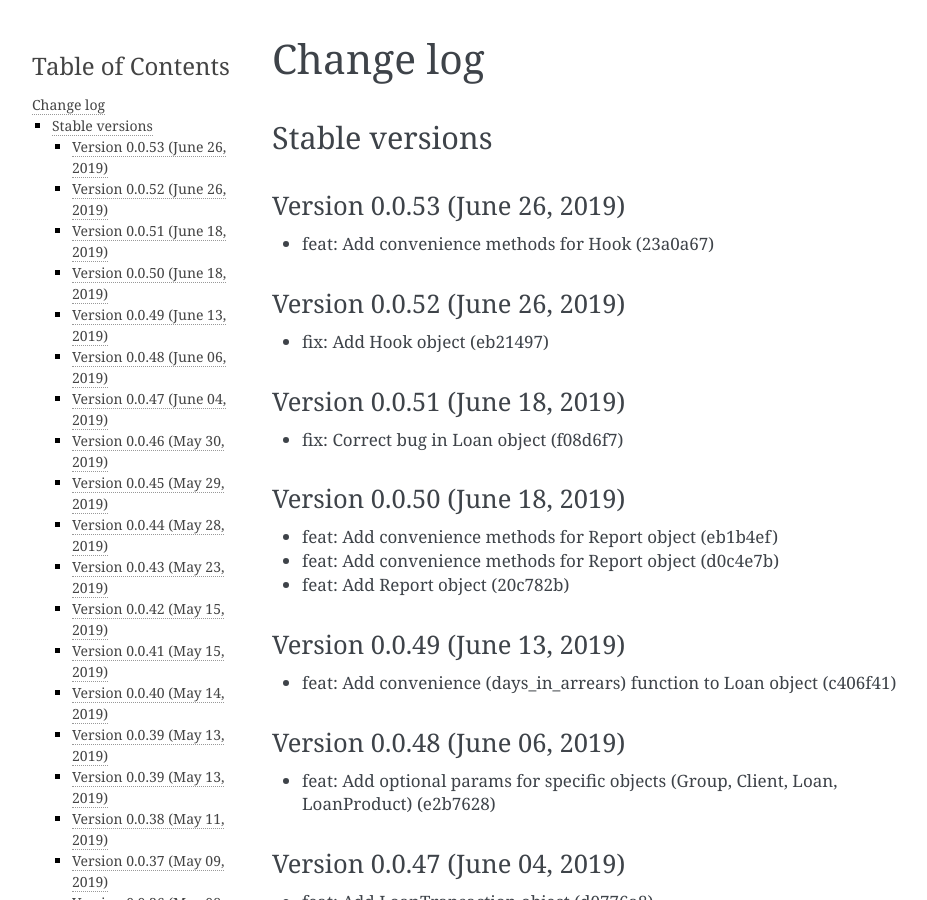
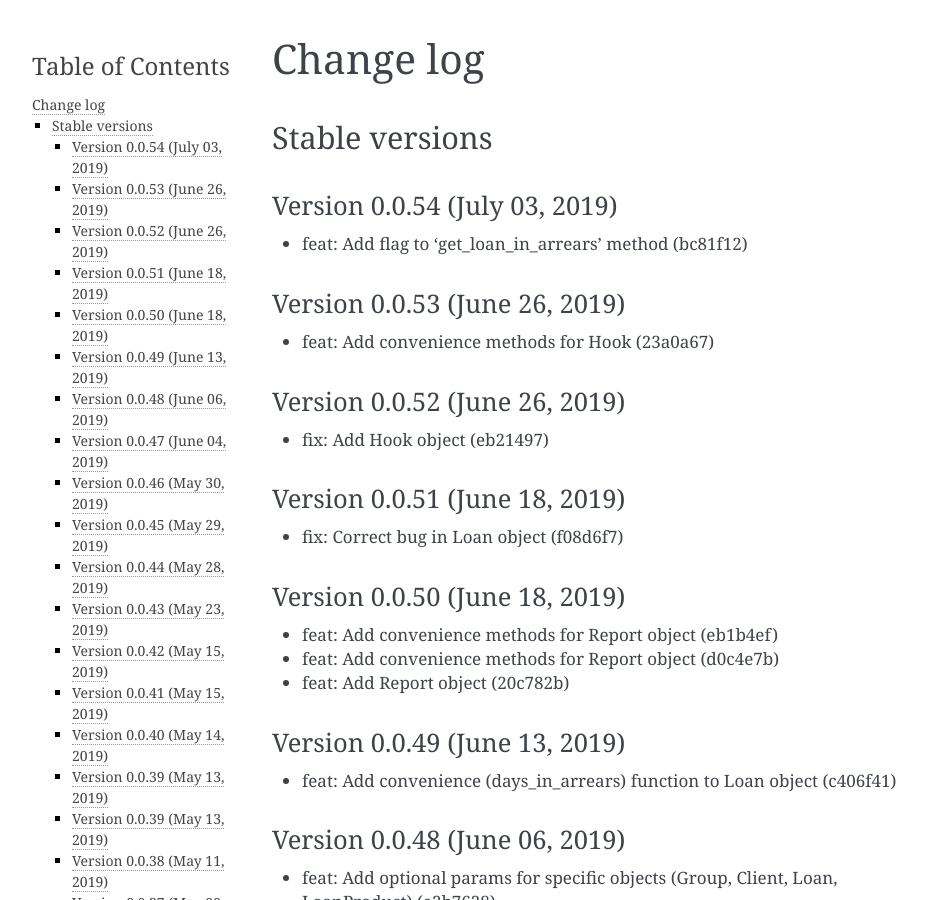
Before and after one commit to mobidevke/PyFineract, a Sphinx documentation site: the page built from docs/changes.rst, in a window 1280 px wide and 900 px high. Shown: the whole window, without its empty margins (148-1075 px from the left). Built offline with Sphinx 7.4.7, drawn with Linux system fonts in a browser that asks for light colours; formulas are drawn with MathJax 3.

Commit message:
Publish version 0.0.54

```diff
--- a/docs/changes.rst
+++ b/docs/changes.rst
@@ -3,6 +3,11 @@ Change log
 
 Stable versions
 ~~~~~~~~~~~~~~~
+
+Version 0.0.54 (July 03, 2019)
+-------------------------------------
+
+* feat: Add flag to 'get_loan_in_arrears' method (bc81f12)
 
 Version 0.0.53 (June 26, 2019)
 -------------------------------------
--- a/setup.py
+++ b/setup.py
@@ -2,7 +2,7 @@ import textwrap
 
 import setuptools
 
-version = "0.0.53"
+version = "0.0.54"
 
 if __name__ == '__main__':
     setuptools.setup(
```
